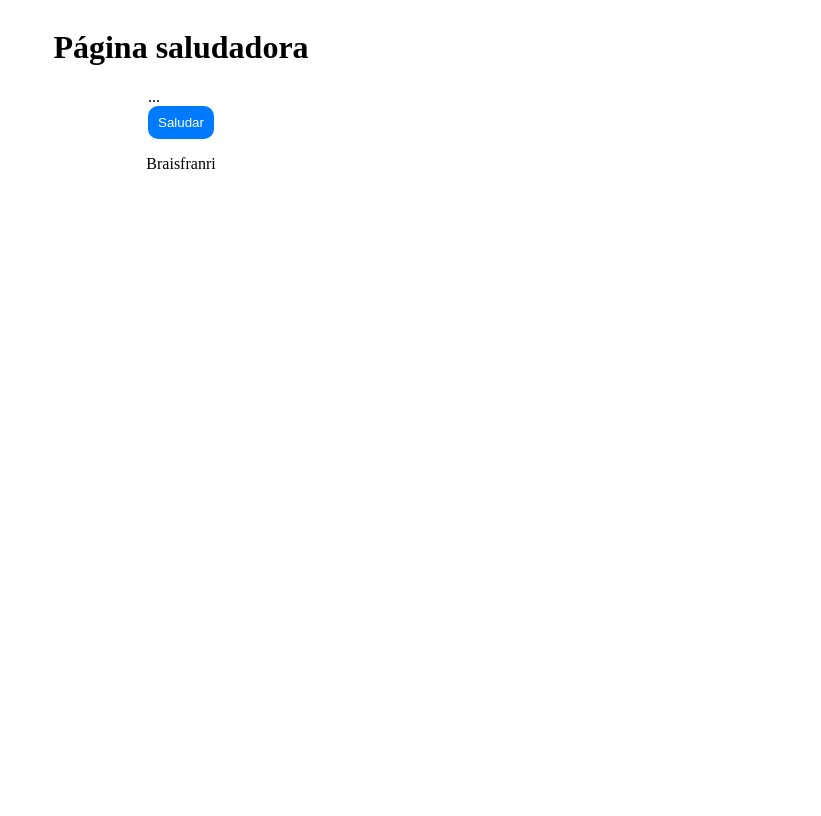
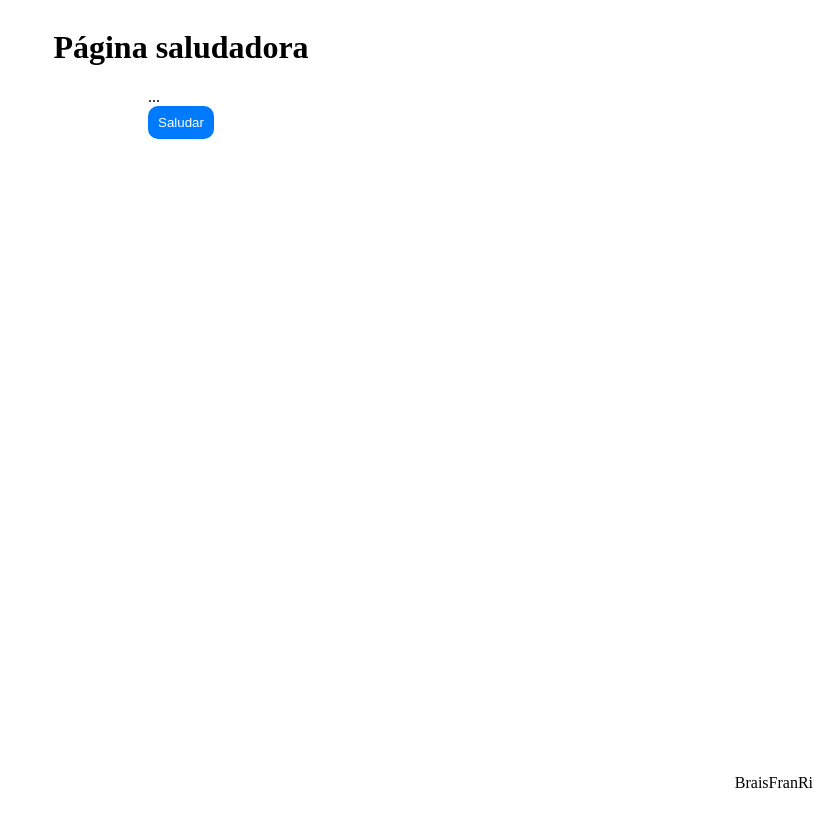
Before and after one commit to BraisFranRi/Saludator, a plain HTML site: page index.html in a window 1280 px wide. Shown: the whole page, without its empty margins (459-1280 px from the left). Drawn offline with nearby package versions, Linux system fonts and the light colour scheme.

Commit message:
Sprint 2 terminado

```diff
--- a/index.html
+++ b/index.html
@@ -7,6 +7,7 @@
     <title>Saludator</title>
     <link rel="stylesheet" href="styles.css">
     <script type="module" src="script.js"></script>
+    <script src="https://cdn.jsdelivr.net/npm/canvas-confetti@1.9.3/dist/confetti.browser.min.js"></script>
 </head>
 
 <body>
@@ -18,7 +19,7 @@
         <button id="miboton">Saludar</button>
     </section>
     <footer>
-        <p>Braisfranri</p>
+        <p>BraisFranRi</p>
     </footer>
 </body>
 
--- a/script.js
+++ b/script.js
@@ -1,4 +1,5 @@
 document.getElementById('miboton').addEventListener('click', saludar )
 function saludar(){
     document.getElementById('frase').innerHTML = 'Holaaa'
+    confetti()
 }
--- a/styles.css
+++ b/styles.css
@@ -3,6 +3,7 @@ body{
     flex-direction: column;
     justify-content: center;
     align-items: center;
+    height: 100vh;
 }
 
 button{
@@ -17,3 +18,11 @@ button{
 button:hover{
     background-color: #0056ff;
 }
+
+section {
+    flex:1;
+}
+
+footer{
+    align-self: flex-end;
+}
```
Also changed, not shown: 1 other file.
